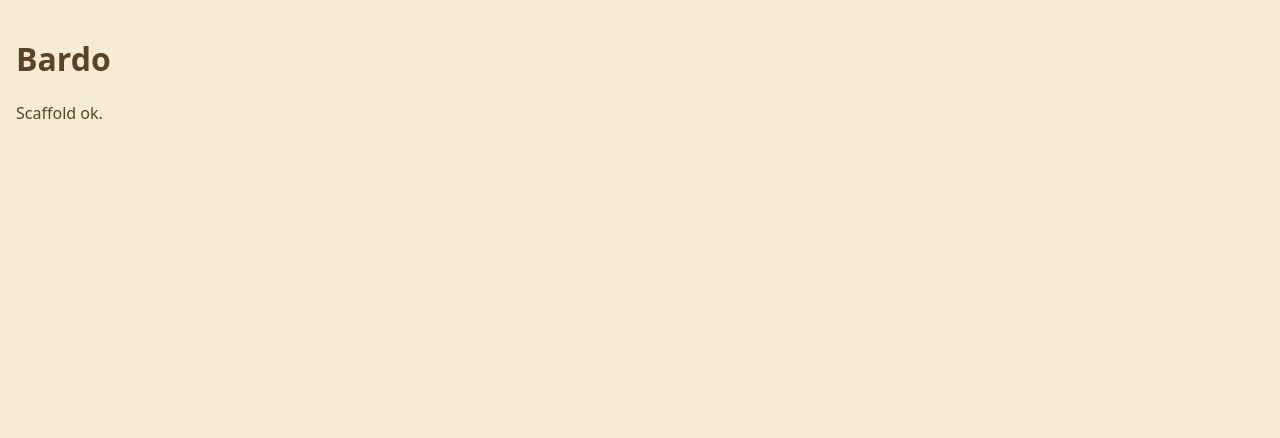
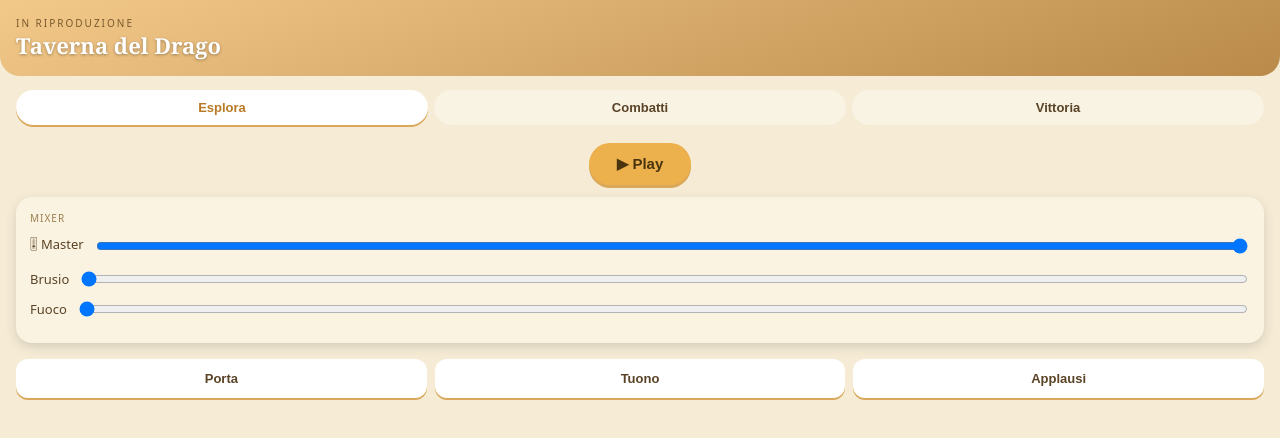
Before and after one commit to danielemocciapt-bot/bardo, a Svelte app: page / in a window 1280 px wide. Shown: the top 438 px of the page. Built offline with nearby package versions, Linux system fonts and the light colour scheme.

Commit message:
feat: schermata di gioco con intensità, mixer e SFX

```diff
--- a/src/App.svelte
+++ b/src/App.svelte
@@ -1,8 +1,6 @@
 <script>
-  // Verrà sostituito in Task 6 con GameScreen sulla scena demo
+  import GameScreen from './components/GameScreen.svelte';
+  import { demoScene } from './lib/data/scenes.js';
 </script>
 
-<main style="padding:16px">
-  <h1>Bardo</h1>
-  <p>Scaffold ok.</p>
-</main>
+<GameScreen scene={demoScene} />
--- /dev/null
+++ b/src/components/GameScreen.svelte
@@ -0,0 +1,30 @@
+<script>
+  import { onMount } from 'svelte';
+  import { AudioEngine } from '../lib/audio/AudioEngine.js';
+  import { createMixer } from '../lib/stores/mixer.js';
+  import NowPlaying from './NowPlaying.svelte';
+  import IntensityTabs from './IntensityTabs.svelte';
+  import Mixer from './Mixer.svelte';
+  import OneShotBar from './OneShotBar.svelte';
+
+  export let scene;
+
+  const engine = new AudioEngine();
+  const mixer = createMixer(engine);
+
+  onMount(() => mixer.load(scene));
+</script>
+
+<NowPlaying name={scene.name} />
+<IntensityTabs value={$mixer.intensity} onChange={(l) => mixer.setIntensity(l)} />
+
+<div style="text-align:center;margin:4px 0 12px;">
+  <button on:click={() => mixer.togglePlay()}
+    style="border:none;cursor:pointer;background:var(--amber);color:#4a3410;font-weight:700;
+           padding:12px 28px;border-radius:24px;font-size:15px;box-shadow:0 3px 0 #d9a85a;">
+    {$mixer.playing ? '⏸ Pausa' : '▶ Play'}
+  </button>
+</div>
+
+<Mixer {scene} state={$mixer} onMaster={(v) => mixer.setMaster(v)} onLayer={(id, v) => mixer.setLayerVolume(id, v)} />
+<OneShotBar {scene} onPlay={(id) => mixer.oneShot(id)} />
--- /dev/null
+++ b/src/components/IntensityTabs.svelte
@@ -0,0 +1,22 @@
+<script>
+  export let value = 'explore';
+  export let onChange = (_l) => {};
+  const tabs = [
+    { id: 'explore', label: 'Esplora' },
+    { id: 'combat', label: 'Combatti' },
+    { id: 'victory', label: 'Vittoria' }
+  ];
+</script>
+
+<div style="display:flex;gap:6px;padding:14px 16px;">
+  {#each tabs as t}
+    <button
+      on:click={() => onChange(t.id)}
+      style="flex:1;border:none;cursor:pointer;font-size:13px;padding:10px 0;border-radius:20px;font-weight:700;
+             background:{value === t.id ? '#fff' : '#ffffff55'};
+             color:{value === t.id ? 'var(--amber-deep)' : 'var(--ink)'};
+             box-shadow:{value === t.id ? '0 2px 0 #d9a85a' : 'none'};">
+      {t.label}
+    </button>
+  {/each}
+</div>
--- /dev/null
+++ b/src/components/Mixer.svelte
@@ -0,0 +1,24 @@
+<script>
+  export let scene;
+  export let state;     // oggetto stato dello store mixer
+  export let onMaster = (_v) => {};
+  export let onLayer = (_id, _v) => {};
+</script>
+
+<div style="background:var(--panel);margin:0 16px;border-radius:var(--radius);padding:14px;box-shadow:var(--shadow);">
+  <div style="font-size:10px;color:var(--ink-soft);text-transform:uppercase;letter-spacing:1px;margin-bottom:10px;">Mixer</div>
+
+  <label style="display:flex;align-items:center;gap:10px;font-size:13px;margin-bottom:12px;">
+    🎚 Master
+    <input type="range" min="0" max="1" step="0.01" value={state.master}
+           on:input={(e) => onMaster(+e.target.value)} style="flex:1;" />
+  </label>
+
+  {#each scene.ambient as layer}
+    <label style="display:flex;align-items:center;gap:10px;font-size:13px;margin-bottom:10px;">
+      {layer.name}
+      <input type="range" min="0" max="1" step="0.01" value={state.layers[layer.id]}
+             on:input={(e) => onLayer(layer.id, +e.target.value)} style="flex:1;" />
+    </label>
+  {/each}
+</div>
--- /dev/null
+++ b/src/components/NowPlaying.svelte
@@ -0,0 +1,8 @@
+<script>
+  export let name = '';
+</script>
+
+<header style="background:linear-gradient(160deg,#f3c98a,#b98a4a);padding:16px;border-radius:0 0 20px 20px;">
+  <div style="font-size:10px;letter-spacing:2px;text-transform:uppercase;color:#7a5a2e;">In riproduzione</div>
+  <div style="font-family:Georgia,serif;font-size:22px;font-weight:700;color:#fff;text-shadow:0 1px 3px #00000055;">{name}</div>
+</header>
--- /dev/null
+++ b/src/components/OneShotBar.svelte
@@ -0,0 +1,14 @@
+<script>
+  export let scene;
+  export let onPlay = (_id) => {};
+</script>
+
+<div style="display:flex;gap:8px;flex-wrap:wrap;padding:16px;">
+  {#each scene.oneshots as sfx}
+    <button on:click={() => onPlay(sfx.id)}
+      style="flex:1;min-width:80px;border:none;cursor:pointer;background:#fff;border-radius:12px;
+             padding:12px 8px;font-size:13px;font-weight:600;color:var(--ink);box-shadow:0 2px 0 #d9a85a;">
+      {sfx.name}
+    </button>
+  {/each}
+</div>
```
